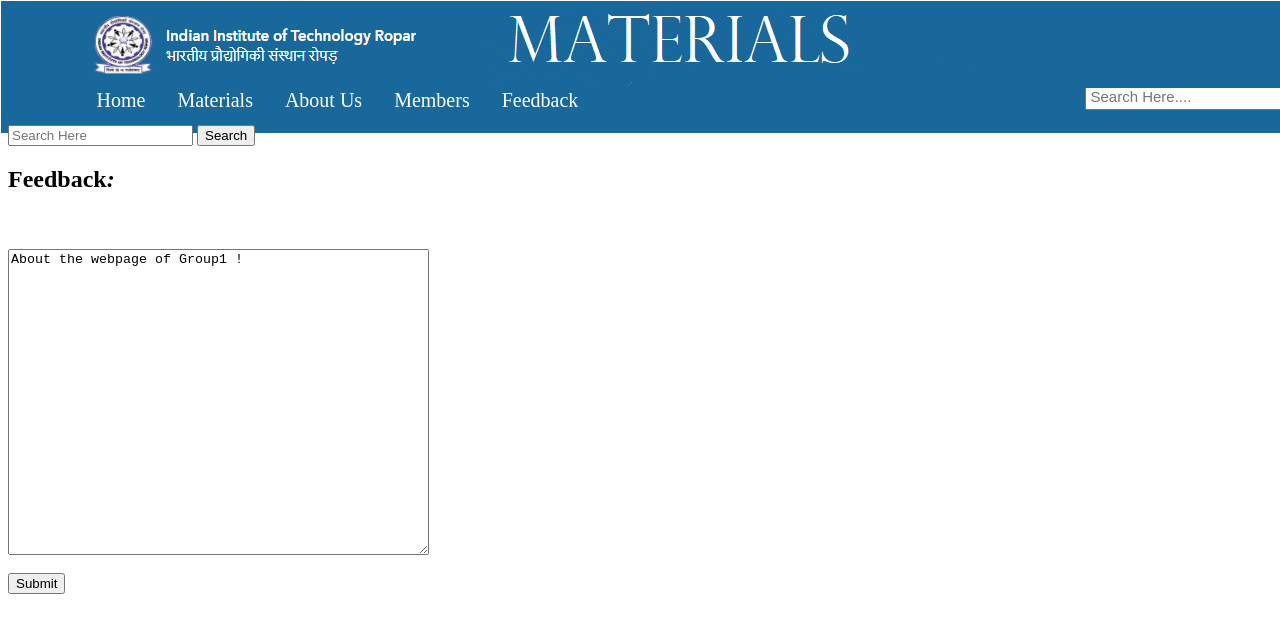
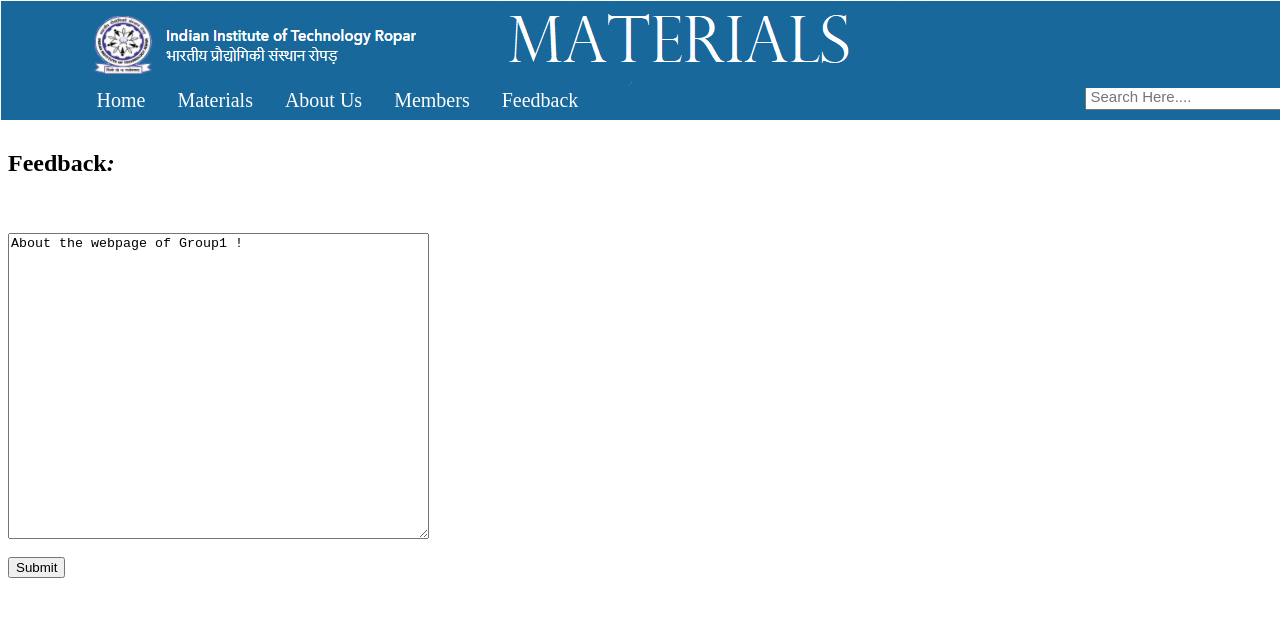
Before and after one commit to Ankitbishnoi29/420, a plain HTML site: page feedback.html in a window 1280 px wide. Shown: the top 632 px of the page. Drawn offline with Linux system fonts and the light colour scheme.

Commit message:
Update feedback.html

```diff
--- a/feedback.html
+++ b/feedback.html
@@ -16,7 +16,7 @@
 		li {
 			font-size: 20px;
 			float: left;
-			height: 50px;
+			height: 37px;
 		}
 		li a {
 			display: block;
@@ -56,10 +56,7 @@
 	</li>
 
 </ul>
-<div id="search">
-<input type="text" name="text" class="search" placeholder="Search Here">
-<input type="submit" name="submit" class="submit" value="Search">
-	</form>
+
 		<br><centre><h2>Feedback<i>:</h2><br>
 		<br><textarea onFocus="select()" onClick="select()" tabindex="5" cols="50" rows="20">About the webpage of Group1 !
 			</textarea><br></centre>
```
